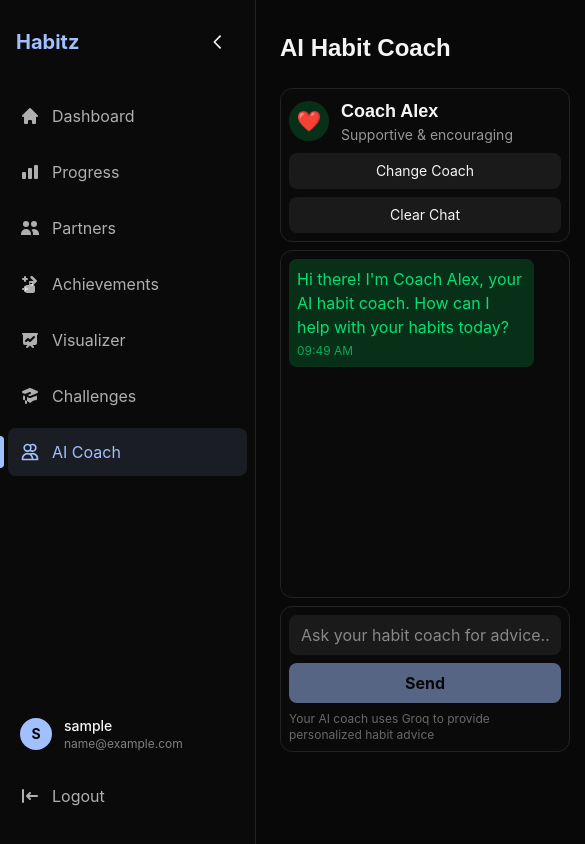
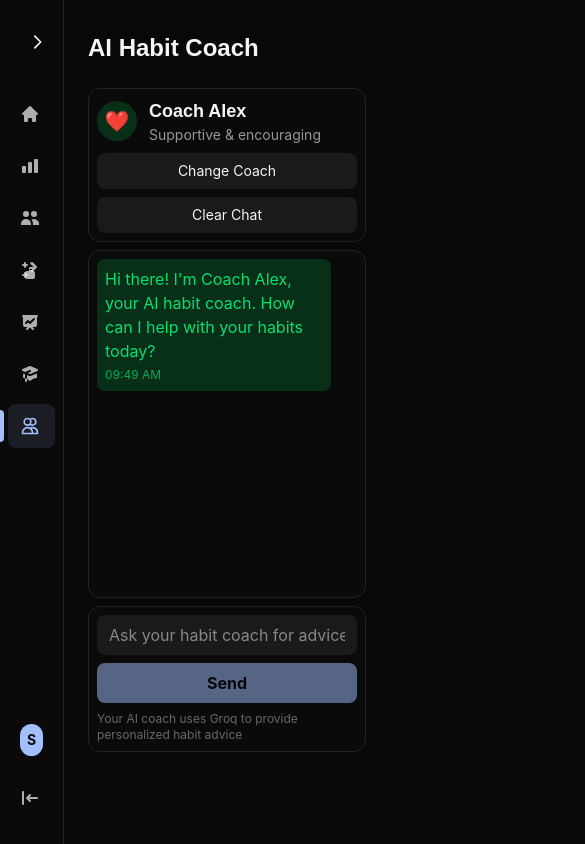
Before and after one commit to romeirofernandes/Habitz, a React (Vite) app in the folder Frontend/: page /coach in a window 390 px wide. Shown: the whole page, 585 px wide, since content can reach past the window. Built offline with nearby package versions, Linux system fonts and the light colour scheme; sample sign-in values are in the browser's storage.

Commit message:
Dasboard responsive

```diff
--- a/Frontend/src/App.jsx
+++ b/Frontend/src/App.jsx
@@ -129,6 +129,10 @@ function App() {
           color: "#f5f5f7",
           borderRadius: "12px",
           border: "1px solid #222",
+          marginTop: window.innerWidth < 640 ? "1rem" : "0.5rem",
+          marginRight: window.innerWidth < 640 ? "0.5rem" : "1.5rem",
+          maxWidth: "90vw",
+          minWidth: "200px",
         }}
       />
     </BrowserRouter>
--- a/Frontend/src/components/Sidebar.jsx
+++ b/Frontend/src/components/Sidebar.jsx
@@ -1,9 +1,11 @@
-import React, { useState } from "react";
+import React, { useState, useMemo } from "react";
 import { Link, useLocation, useNavigate } from "react-router-dom";
 import { motion } from "framer-motion";
 
 const Sidebar = ({ children }) => {
-  const [isCollapsed, setIsCollapsed] = useState(false);
+  // Only calculate on mount
+  const isMobile = useMemo(() => window.innerWidth < 640, []);
+  const [isCollapsed, setIsCollapsed] = useState(isMobile);
   const location = useLocation();
   const navigate = useNavigate();
   const user = JSON.parse(localStorage.getItem("user") || "{}");
@@ -64,7 +66,11 @@ const Sidebar = ({ children }) => {
           fill="currentColor"
         >
           {/* Trophy/Achievement icon */}
-        <path fillRule="evenodd" d="M5 2a1 1 0 011 1v1h1a1 1 0 010 2H6v1a1 1 0 01-2 0V6H3a1 1 0 010-2h1V3a1 1 0 011-1zm0 10a1 1 0 011 1v1h1a1 1 0 110 2H6v1a1 1 0 11-2 0v-1H3a1 1 0 110-2h1v-1a1 1 0 011-1zm7-10a1 1 0 01.707.293l4 4a1 1 0 010 1.414l-4 4a1 1 0 01-1.414-1.414L13.586 9H10a1 1 0 110-2h3.586l-2.293-2.293A1 1 0 0112 2z" clipRule="evenodd" />
+          <path
+            fillRule="evenodd"
+            d="M5 2a1 1 0 011 1v1h1a1 1 0 010 2H6v1a1 1 0 01-2 0V6H3a1 1 0 010-2h1V3a1 1 0 011-1zm0 10a1 1 0 011 1v1h1a1 1 0 110 2H6v1a1 1 0 11-2 0v-1H3a1 1 0 110-2h1v-1a1 1 0 011-1zm7-10a1 1 0 01.707.293l4 4a1 1 0 010 1.414l-4 4a1 1 0 01-1.414-1.414L13.586 9H10a1 1 0 110-2h3.586l-2.293-2.293A1 1 0 0112 2z"
+            clipRule="evenodd"
+          />
           <path d="M13 11a2 2 0 012 2v4a2 2 0 01-2 2H7a2 2 0 01-2-2v-4a2 2 0 012-2h2v-1a2 2 0 114 0v1h-1zm-2-3a1 1 0 00-1 1v1h2v-1a1 1 0 00-1-1z" />
         </svg>
       ),
@@ -134,12 +140,21 @@ const Sidebar = ({ children }) => {
 
   return (
     <div className="flex min-h-screen bg-[#080808]">
-      {/* Sidebar */}
       <motion.div
-        initial={{ width: "16rem" }}
-        animate={{ width: isCollapsed ? "4rem" : "16rem" }}
-        className="fixed top-0 left-0 h-full bg-[#0a0a0a] border-r border-[#222] flex flex-col py-6 z-10"
-        transition={{ duration: 0.3 }}
+        initial={{
+          width: isMobile ? (isCollapsed ? "4rem" : "100vw") : "16rem",
+        }}
+        animate={{
+          width: isMobile
+            ? isCollapsed
+              ? "4rem"
+              : "100vw"
+            : isCollapsed
+            ? "4rem"
+            : "16rem",
+        }}
+        className={`fixed top-0 left-0 h-full bg-[#0a0a0a] border-r border-[#222] flex flex-col py-6 z-10 max-w-full transition-all duration-300`}
+        style={{ minWidth: 0 }}
       >
         {/* Header */}
         <div className="px-4 mb-8 flex items-center justify-between">
@@ -187,7 +202,7 @@ const Sidebar = ({ children }) => {
         </div>
 
         {/* Nav Items */}
-        <div className="flex-1 px-2">
+        <div className="flex-1 px-2 overflow-y-auto">
           {navItems.map((item) => {
             const isActive = location.pathname === item.path;
             return (
@@ -263,9 +278,27 @@ const Sidebar = ({ children }) => {
 
       {/* Main Content */}
       <motion.div
-        initial={{ marginLeft: "16rem" }}
-        animate={{ marginLeft: isCollapsed ? "4rem" : "16rem" }}
-        className="flex-1 transition-all duration-300"
+        initial={{
+          marginLeft:
+            window.innerWidth < 640
+              ? isCollapsed
+                ? "4rem"
+                : "0"
+              : isCollapsed
+              ? "4rem"
+              : "16rem",
+        }}
+        animate={{
+          marginLeft:
+            window.innerWidth < 640
+              ? isCollapsed
+                ? "4rem"
+                : "0"
+              : isCollapsed
+              ? "4rem"
+              : "16rem",
+        }}
+        className="flex-1 transition-all duration-300 min-w-0"
       >
         {children}
       </motion.div>
--- a/Frontend/src/components/dashboard/HabitEditor.jsx
+++ b/Frontend/src/components/dashboard/HabitEditor.jsx
@@ -25,9 +25,6 @@ const HabitEditor = ({
     },
     syncWithGoogleCalendar: habit.syncWithGoogleCalendar || false,
   });
-
-  console.log("Google Calendar connected status:", userGoogleCalendarConnected);
-  console.log("Initial habit sync value:", habit.syncWithGoogleCalendar);
 
   const handleUpdate = async (e) => {
     e.preventDefault();
--- a/Frontend/src/components/dashboard/HabitList.jsx
+++ b/Frontend/src/components/dashboard/HabitList.jsx
@@ -121,10 +121,10 @@ const HabitList = ({ habits, onHabitUpdate, user }) => {
           key={habit._id}
           className={`bg-[#0a0a0a] border ${
             habit.completedToday ? "border-[#222] opacity-75" : "border-[#222]"
-          } rounded-xl p-4 flex items-center justify-between transition-all duration-200`}
+          } rounded-xl p-4 flex flex-col sm:flex-row items-start sm:items-center justify-between transition-all duration-200 gap-4`}
           whileHover={{ y: habit.completedToday ? 0 : -2 }}
         >
-          <div className="flex items-center gap-4">
+          <div className="flex flex-col sm:flex-row items-start sm:items-center gap-4 w-full">
             <motion.button
               onClick={() => handleCheck(habit._id)}
               disabled={habit.completedToday || completingHabitId === habit._id}
@@ -154,16 +154,16 @@ const HabitList = ({ habits, onHabitUpdate, user }) => {
               )}
             </motion.button>
 
-            <div>
+            <div className="min-w-0">
               <h3
-                className={`font-bold ${
+                className={`font-bold text-base sm:text-lg ${
                   habit.completedToday ? "line-through text-[#f5f5f7]/40" : ""
                 }`}
               >
                 {habit.name}
               </h3>
               <p
-                className={`text-sm ${
+                className={`text-xs sm:text-sm ${
                   habit.completedToday
                     ? "text-[#f5f5f7]/40"
                     : "text-[#f5f5f7]/60"
@@ -175,8 +175,8 @@ const HabitList = ({ habits, onHabitUpdate, user }) => {
             </div>
           </div>
 
-          <div className="flex items-center gap-4">
-            <div className="text-sm text-[#f5f5f7]/60">
+          <div className="flex flex-wrap gap-2 sm:gap-4 items-center justify-end mt-2 sm:mt-0">
+            <div className="text-xs sm:text-sm text-[#f5f5f7]/60">
               <span className="font-medium text-[#A2BFFE]">
                 {habit.currentStreak}
               </span>{" "}
@@ -188,7 +188,7 @@ const HabitList = ({ habits, onHabitUpdate, user }) => {
                 setSelectedHabit(habit);
                 setShowQRGenerator(true);
               }}
-              className="ml-2 p-1 rounded-full hover:bg-[#222] text-[#f5f5f7]/60"
+              className="p-1 rounded-full hover:bg-[#222] text-[#f5f5f7]/60"
             >
               <svg
                 className="w-4 h-4"
--- a/Frontend/src/pages/Dashboard.jsx
+++ b/Frontend/src/pages/Dashboard.jsx
@@ -264,13 +264,13 @@ const Dashboard = () => {
 
   return (
     <div className="min-h-screen bg-[#080808] text-[#f5f5f7]">
-      <main className="max-w-4xl mx-auto px-6 py-8">
-        <div className="flex flex-col md:flex-row justify-between items-start md:items-center gap-4 mb-8">
+      <main className="max-w-4xl mx-auto px-4 sm:px-6 py-6 sm:py-8">
+        <div className="flex flex-col md:flex-row justify-between items-start md:items-center gap-3 sm:gap-4 mb-8">
           <div>
-            <h1 className="text-3xl font-bold mb-2">
+            <h1 className="text-2xl sm:text-3xl font-bold mb-1 sm:mb-2">
               yo, {user?.username || "User"}! 👋
             </h1>
-            <p className="text-[#f5f5f7]/60">
+            <p className="text-[#f5f5f7]/60 text-sm sm:text-base">
               {new Date().toLocaleDateString("en-US", {
                 weekday: "long",
                 year: "numeric",
@@ -279,9 +279,10 @@ const Dashboard = () => {
               })}
             </p>
           </div>
+          <div className="flex flex-col sm:flex-row gap-2 sm:gap-4 w-full sm:w-auto">
             <motion.button
               onClick={() => setShowQRScanner(true)}
-            className="bg-[#222] hover:bg-[#333] text-[#f5f5f7] px-4 py-2.5 rounded-lg text-sm flex items-center gap-2"
+              className="bg-[#222] hover:bg-[#333] text-[#f5f5f7] px-4 py-2.5 rounded-lg text-sm flex items-center gap-2 w-full sm:w-auto"
               whileHover={{ scale: 1.05 }}
               whileTap={{ scale: 0.95 }}
             >
@@ -302,16 +303,17 @@ const Dashboard = () => {
             </motion.button>
             <motion.button
               onClick={() => setShowForm(true)}
-            className="bg-[#A2BFFE] hover:bg-[#91AFFE] text-[#080808] px-6 py-2.5 rounded-full font-bold text-sm"
+              className="bg-[#A2BFFE] hover:bg-[#91AFFE] text-[#080808] px-6 py-2.5 rounded-full font-bold text-sm w-full sm:w-auto"
               whileHover={{ scale: 1.05 }}
               whileTap={{ scale: 0.95 }}
             >
               Create New Habit
             </motion.button>
           </div>
+        </div>
 
         {/* Stats Cards */}
-        <div className="grid grid-cols-1 md:grid-cols-3 gap-4 mb-8">
+        <div className="grid grid-cols-1 sm:grid-cols-2 md:grid-cols-3 gap-4 mb-8">
           <StatsCard
             title="Current Streak"
             value={`${stats.currentStreak} days`}
@@ -359,7 +361,7 @@ const Dashboard = () => {
         {/* After Stats Cards */}
         {!error && habits.length > 0 && (
           <>
-            <div className="flex gap-4 mb-6 border-b border-[#222]">
+            <div className="flex gap-2 sm:gap-4 mb-6 border-b border-[#222] overflow-x-auto">
               {["habits", "streaks", "recommendations", "forest"].map((tab) => (
                 <button
                   key={tab}
```
Also changed, not shown: Frontend/src/index.css (line endings or trailing spaces). Lines whose indentation alone changed are shown as unchanged.
